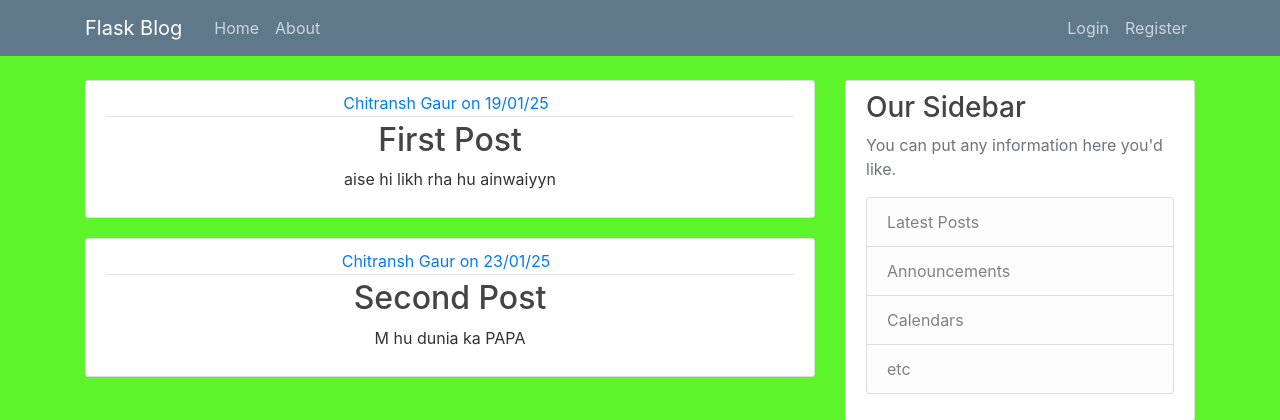
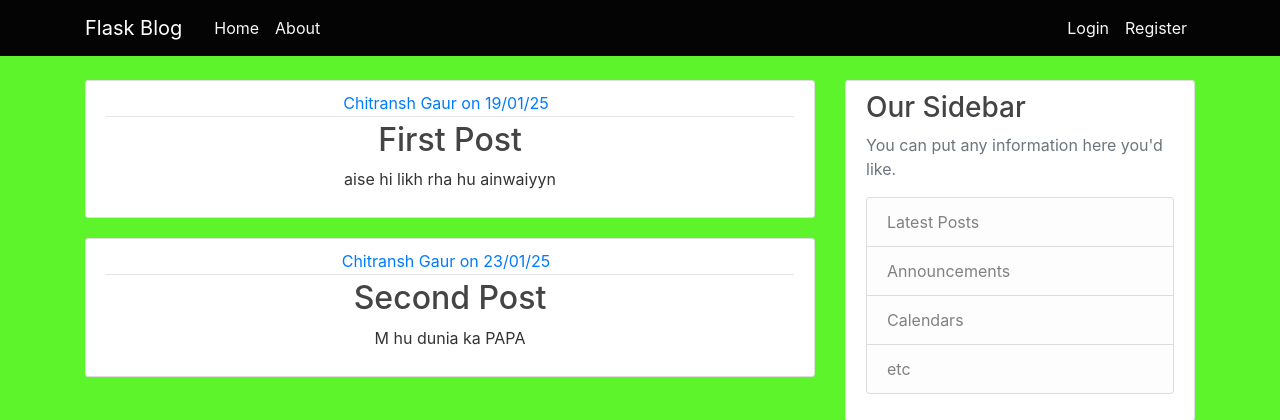
Before and after one commit to chitranshcodes/Flask-blog, a Flask app: page /home in a window 1280 px wide. Shown: the top 420 px of the page. Run offline with Flask 3, Linux system fonts and the light colour scheme.

Commit message:
some changes in style

```diff
--- a/static/main.css
+++ b/static/main.css
@@ -9,11 +9,11 @@ body{
   }
 
   .bg-steel {
-    background-color: #5f788a;
+    background-color: #040404;
   }
 
   .site-header .navbar-nav .nav-link {
-    color: #cbd5db;
+    color: #f5f8f5;
   }
 
   .site-header .navbar-nav .nav-link:hover {
```
